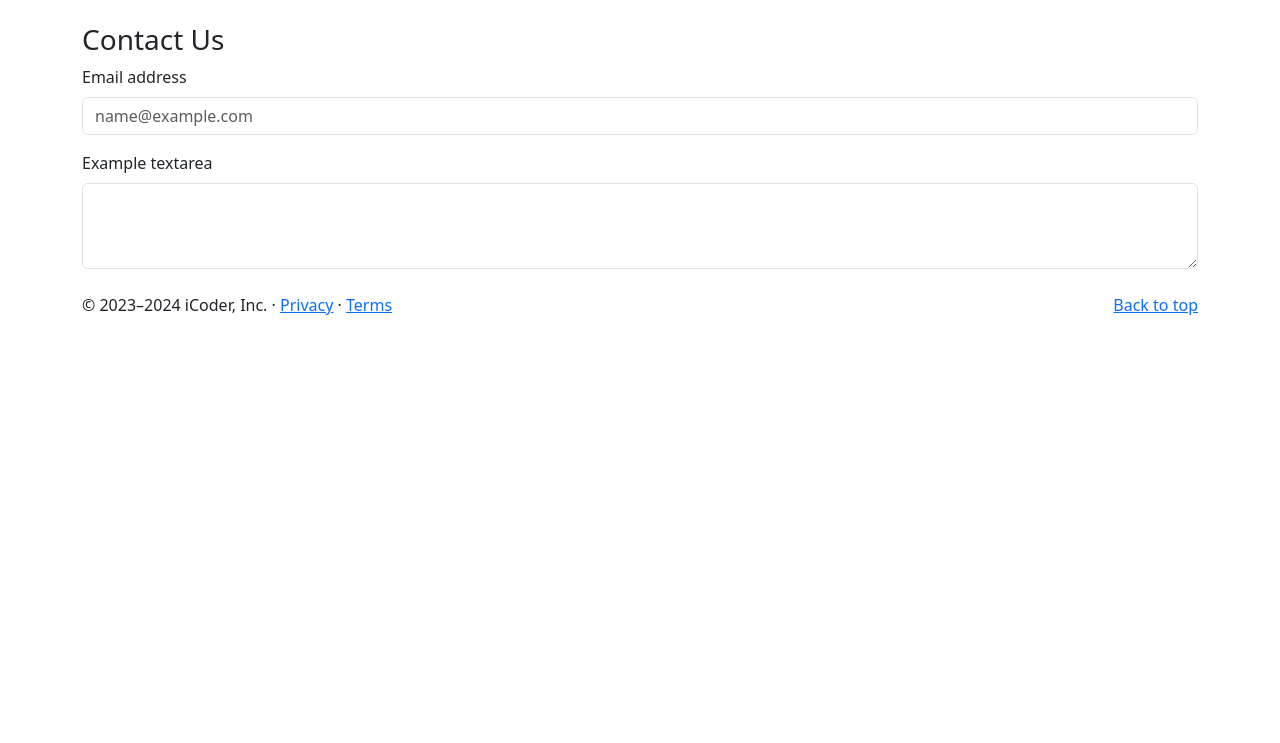
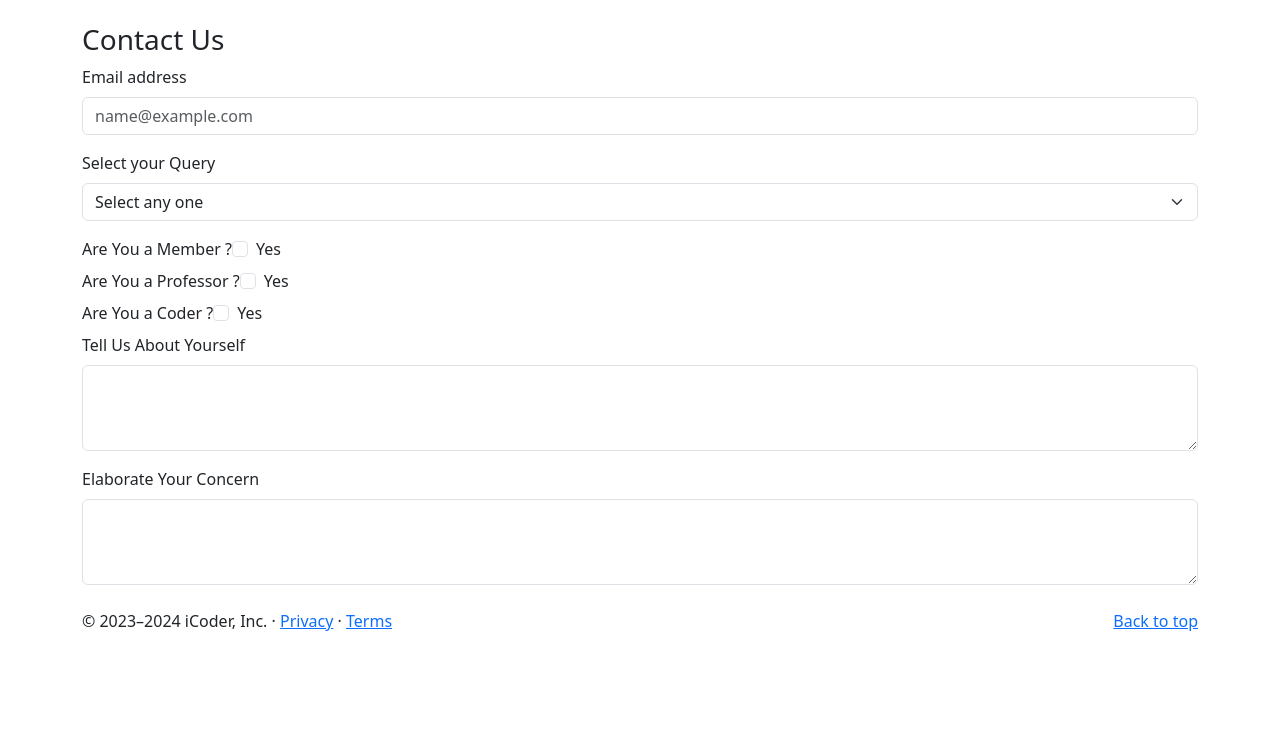
Before and after one commit to Ishika-45/iCoder-Clone, a plain HTML site: page contact.html in a window 1280 px wide. Shown: the part 57-800 px from the top of the page. Drawn offline with nearby package versions, Linux system fonts and the light colour scheme.

Commit message:
Modify Contact page

```diff
--- a/contact.html
+++ b/contact.html
@@ -32,7 +32,7 @@
               <a class="nav-link" aria-current="page" href="index.html">Home</a>
             </li>
             <li class="nav-item">
-              <a class="nav-link " href="about.html">About</a>
+              <a class="nav-link" href="about.html">About</a>
             </li>
             <li class="nav-item dropdown">
               <a
@@ -64,8 +64,6 @@
               aria-label="Search"
             />
             <button class="btn btn-outline-light" type="submit">Search</button>
-            <button type="button" class="btn btn-danger mx-1">Login</button>
-            <button type="button" class="btn btn-danger">SignUp</button>
           </form>
         </div>
       </div>
@@ -75,18 +73,103 @@
     <div class="container my-4">
       <h3>Contact Us</h3>
       <div class="mb-3">
-            <label for="exampleFormControlInput1" class="form-label">Email address</label>
-            <input type="email" class="form-control" id="exampleFormControlInput1" placeholder="name@example.com">
+        <label for="exampleFormControlInput1" class="form-label"
+          >Email address</label
+        >
+        <input
+          type="email"
+          class="form-control"
+          id="exampleFormControlInput1"
+          placeholder="name@example.com"
+        />
       </div>
       <div class="mb-3">
-            <label for="exampleFormControlTextarea1" class="form-label">Example textarea</label>
-            <textarea class="form-control" id="exampleFormControlTextarea1" rows="3"></textarea>
+        <label for="exampleFormSelect" class="form-label"
+          >Select your Query</label
+        >
+        <select class="form-select" aria-label="Default select example">
+          <label for="exampleFormSelect" class="form-label"
+            >Select your Query</label
+          >
+          <option selected>Select any one</option>
+          <option value="1">Web</option>
+          <option value="2">Tech Stack</option>
+          <option value="3">Technology</option>
+          <option value="4">Design</option>
+          <option value="5">Others</option>
+        </select>
+      </div>
+
+      <div class="check d-flex">
+        <label for="exampleFormCheck" class="form-label"
+          >Are You a Member ?</label
+        >
+        <div class="form-check">
+          <input
+            class="form-check-input"
+            type="checkbox"
+            value=""
+            id="flexCheckChecked"
+          />
+          <label class="form-check-label" for="flexCheckChecked"> Yes </label>
+        </div>
+      </div>
+      <div class="check d-flex">
+        <label for="exampleFormCheck" class="form-label"
+          >Are You a Professor ?</label
+        >
+        <div class="form-check">
+          <input
+            class="form-check-input"
+            type="checkbox"
+            value=""
+            id="flexCheckChecked"
+          />
+          <label class="form-check-label" for="flexCheck"> Yes </label>
+        </div>
+      </div>
+      <div class="check d-flex">
+        <label for="exampleFormCheck" class="form-label"
+          >Are You a Coder ?</label
+        >
+        <div class="form-check">
+          <input
+            class="form-check-input"
+            type="checkbox"
+            value=""
+            id="flexCheckChecked"
+          />
+          <label class="form-check-label" for="flexCheckChecked"> Yes </label>
+        </div>
+      </div>
+      <div class="mb-3">
+        <label for="exampleFormControlTextarea1" class="form-label"
+          >Tell Us About Yourself</label
+        >
+        <textarea
+          class="form-control"
+          id="exampleFormControlTextarea1"
+          rows="3"
+        ></textarea>
+      </div>
+      <div class="mb-3">
+        <label for="exampleFormControlTextarea1" class="form-label"
+          >Elaborate Your Concern</label
+        >
+        <textarea
+          class="form-control"
+          id="exampleFormControlTextarea1"
+          rows="3"
+        ></textarea>
       </div>
     </div>
 
     <footer class="container">
       <p class="float-end"><a href="#">Back to top</a></p>
-        <p>© 2023–2024 iCoder, Inc. · <a href="#">Privacy</a> · <a href="#">Terms</a></p>
+      <p>
+        © 2023–2024 iCoder, Inc. · <a href="#">Privacy</a> ·
+        <a href="#">Terms</a>
+      </p>
     </footer>
 
     <script
```
Lines whose indentation alone changed are shown as unchanged.
